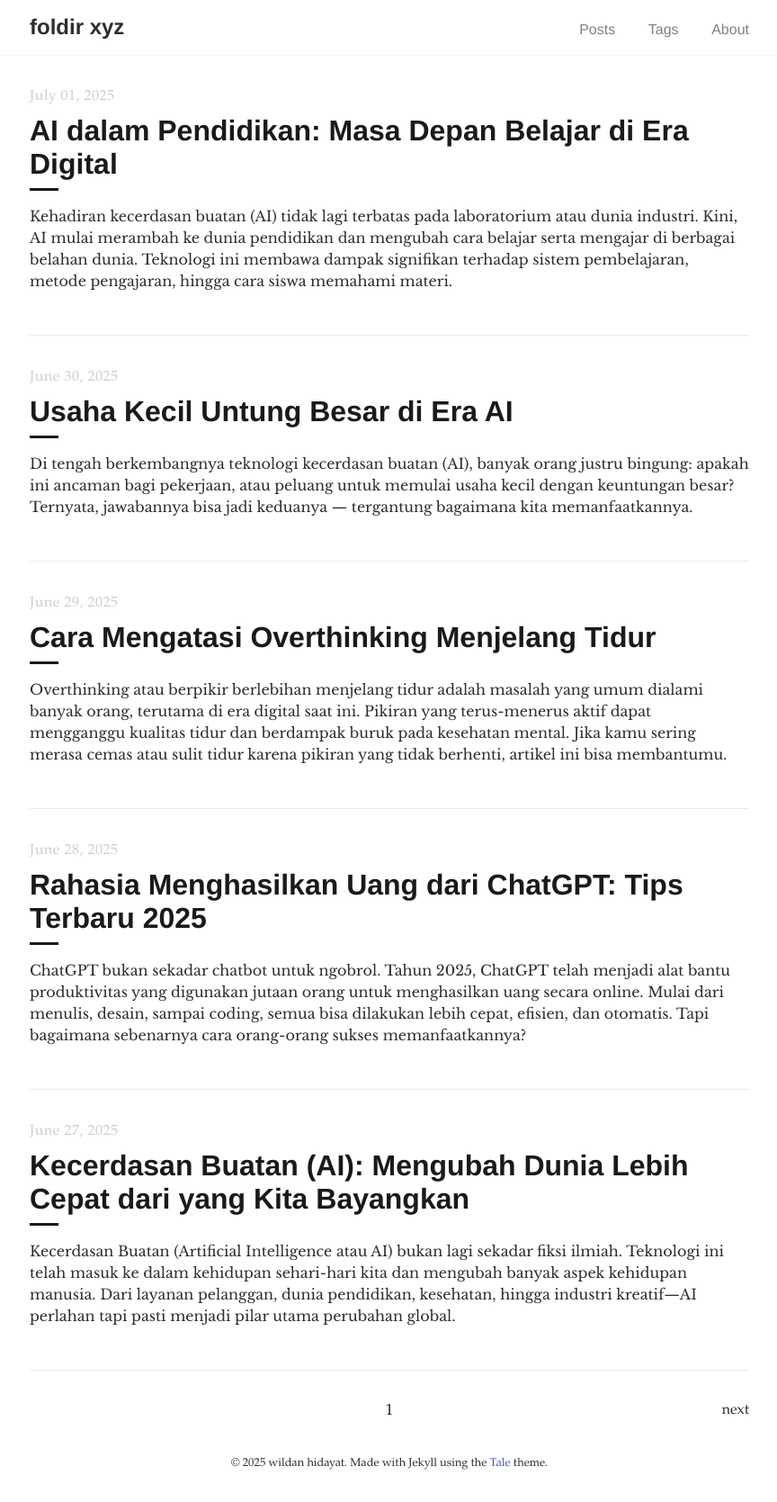
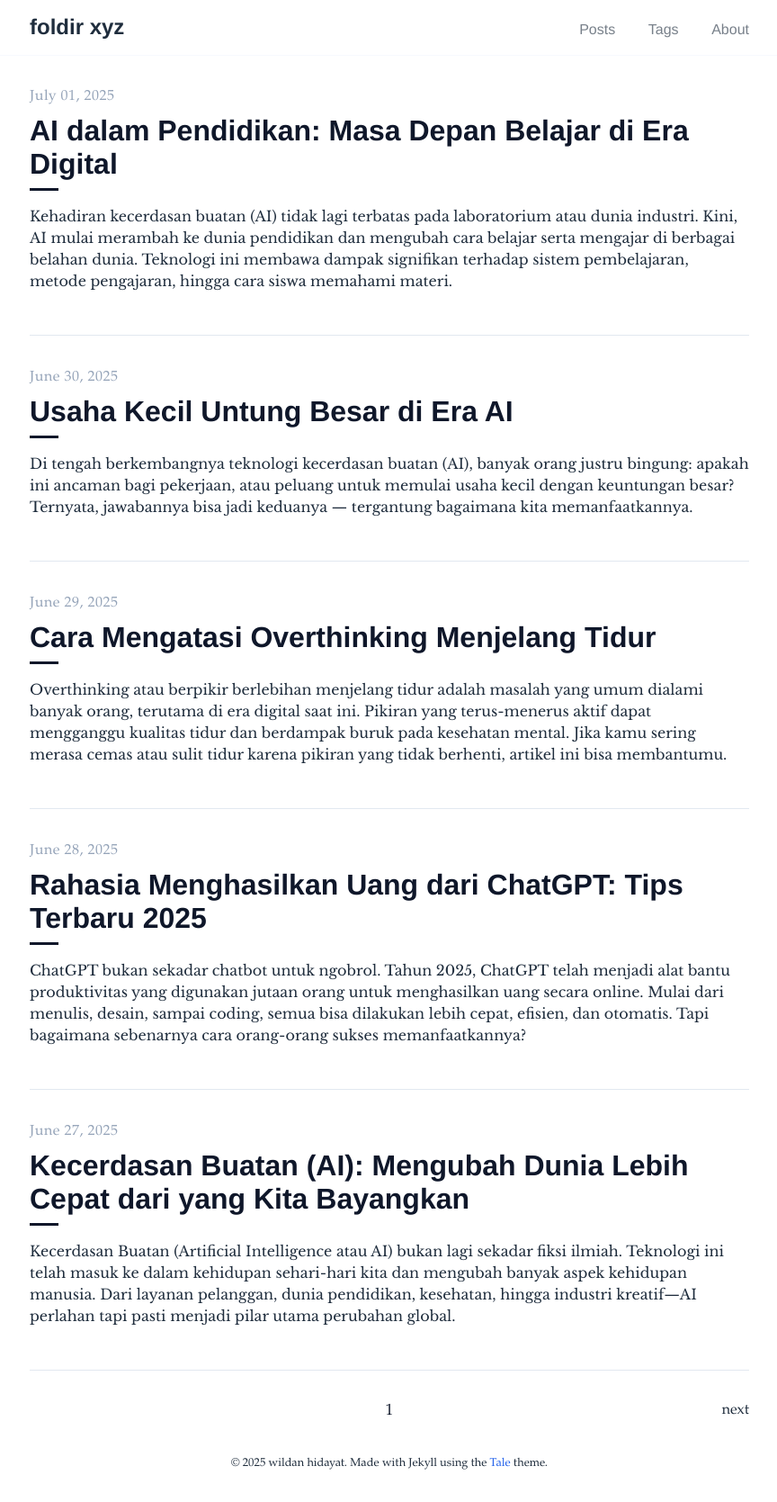
Before and after one commit to foldirku/foldirku.github.io, a Jekyll site: the page built from index.html, in a window 1280 px wide. Shown: the whole page at 90% size, without its empty margins (207-1071 px from the left). Built offline with Jekyll 4.4.1, drawn with Linux system fonts in a browser that asks for light colours; the list of posts is cut into pages by our own code.

Commit message:
Update _variables.scss

```diff
--- a/_sass/tale/_variables.scss
+++ b/_sass/tale/_variables.scss
@@ -1,14 +1,14 @@
-// Colors — versi modern elegan
-$default-color: #2d2d2d !default;         // teks utama (hitam keabu-abuan)
-$default-shade: #1a1a1a !default;         // untuk judul, heading, atau nav gelap
-$default-tint: #cccccc !default;          // teks pasif / border ringan
-$grey-1: #bfbfbf !default;                // abu netral
-$grey-2: #eaeaea !default;                // background konten
-$grey-3: #fdfdfd !default;                // background utama (hampir putih)
+// Colors — Modern Blue Theme
+$default-color: #1f2d3d !default;        // teks utama
+$default-shade: #0f172a !default;        // nav atau judul
+$default-tint: #94a3b8 !default;         // teks pasif
+$grey-1: #cbd5e1 !default;
+$grey-2: #e2e8f0 !default;
+$grey-3: #f8fafc !default;
 $white: #ffffff !default;
-$blue: #4e54c8 !default;                  // warna utama modern (ungu biru elegan)
-$shadow-color: rgba(0, 0, 0, 0.1) !default; // bayangan lembut
-$code-color: #e06c75 !default;            // warna code block (merah kalem)
+$blue: #2563eb !default;                // biru utama
+$shadow-color: rgba(37, 99, 235, 0.1) !default;
+$code-color: #3b82f6 !default;            // warna code block (merah kalem)
 // Colors
 //$default-color: #555 !default;
 //$default-shade: #353535 !default;
```
